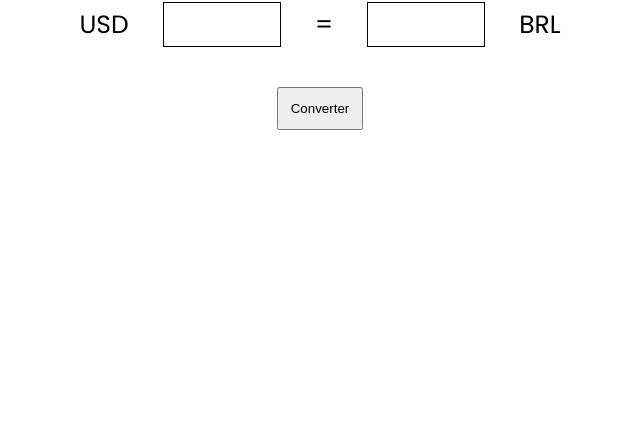
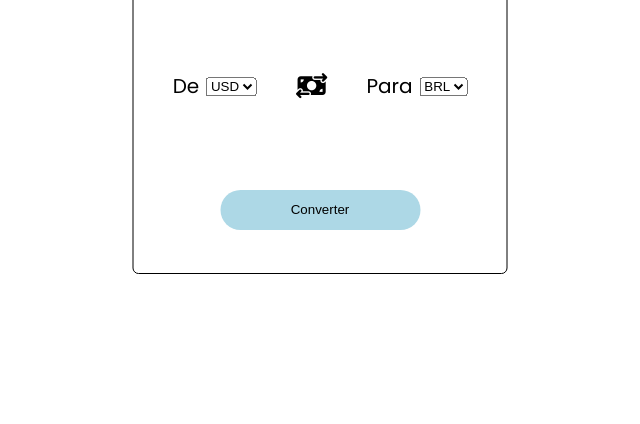
Before and after one commit to renardbergson/conversor-de-moeda, a plain HTML site: page index.html in a window 1280 px wide. Shown: the part 376-800 px from the top of the page, without its empty margins (320-960 px from the left). Drawn offline with Linux system fonts and the light colour scheme.

Commit message:
style: :lipstick: alterando estrutura, elementos e estilos

```diff
--- a/css/main.scss
+++ b/css/main.scss
@@ -5,49 +5,76 @@
     top: 50%;
     left: 50%;
     transform: translate(-50%, -50%);
-    width: 22em;
+    width: 15em;
     text-align: center;
+    border: 1px solid black;
+    border-radius: 6px;
+    height: 20em;
+    display: flex;
+    flex-flow: column wrap;
+    justify-content: space-evenly;
 
     h1 {
-        margin-bottom: 0.5em;
-        font-size: 42px;
-        letter-spacing: 2px;
+        font-size: 32px;
     }
 
-    label {
+    .input {
+
+        #numberInput {
+            padding: 0.5em;
+            width: 14em;
+            text-align: center;
+            margin-top: 1em;
+            border-radius: 10px;
+            outline: none;
+            font-family: 'Poppins', sans-serif;
+            -moz-appearance: textfield;
+        }
+
+        input::-webkit-outer-spin-button,
+        input::-webkit-inner-spin-button {
+            -webkit-appearance: none;
+        }
+    }
+
+    .configs {
+        margin-top: 1em;
         display: flex;
         align-items: center;
         justify-content: space-evenly;
 
-        #numberInput {
-            -moz-appearance: textfield;
-            padding: 0.3em;
-            width: 4.7em;
-            height: 1.8em;
-            text-align: center;
-            font-family: 'Poppins', sans-serif;
-            font-size: 1em;
-            border: 1px solid black;
-            outline: none;
+        .from {
+            span {
+                font-size: 0.8em;
+            }
 
-            &::-webkit-outer-spin-button,
-            &::-webkit-inner-spin-button {
-                -webkit-appearance: none;
+            select {
+                transform: translateY(-8%);
             }
         }
 
-        .numberOutput {
-            border: 1px solid black;
-            padding: 0.1em;
-            width: 4.7em;
-            height: 1.8em;
-            text-align: center;
+        i {
+            transform: translateY(8%);
+        }
+
+        .to {
+            span {
+                font-size: 0.8em;
+            }
+
+            select {
+                transform: translateY(-8%);
+            }
         }
     }
 
-    #convertBtn {
-        padding: 0.9em;
-        display: block;
-        margin: 3em auto 0 auto;
+    button {
+        width: 15em;
+        height: 3em;
+        margin: 0 auto;
+        border: none;
+        border-radius: 20px;
+        background-color: lightblue;
+        cursor: pointer;
     }
 }
--- a/index.html
+++ b/index.html
@@ -4,6 +4,7 @@
     <meta charset="UTF-8">
     <meta http-equiv="X-UA-Compatible" content="IE=edge">
     <meta name="viewport" content="width=device-width, initial-scale=1.0">
+    <script src="https://kit.fontawesome.com/a76ec380a8.js" crossorigin="anonymous"></script>
     <link rel="stylesheet" href="css/main.css">
     <title>Conversor de Moeda</title>
 </head>
@@ -11,13 +12,30 @@
     <div class="container">
         <h1>Conversor de Moeda</h1>
 
-        <label class="label">
-            USD
+        <div class="input">
+            <span>Valor a converter</span>
             <input id="numberInput" type="number">
-            =
-            <div class="numberOutput"></div>
-            BRL
-        </label>
+        </div>
+
+        <div class="configs">
+            <div class="from">
+                <span>De</span>
+                <select name="initial currency" id="initialCurrency">
+                    <option value="USD">USD</option>
+                </select>
+            </div>
+
+            <i class="fa fa-duotone fa-money-bill-transfer"></i>
+
+            <div class="to">
+                <span>Para</span>
+                <select name="final currency" id="finalCurrency">
+                    <option value="BRL">BRL</option>
+                </select>
+            </div>
+        </div>
+
+        <p class="numberOutput"></p>
 
         <button id="convertBtn">Converter</button>
     </div>
```
Also changed, not shown: css/main.css, 1 other file.
